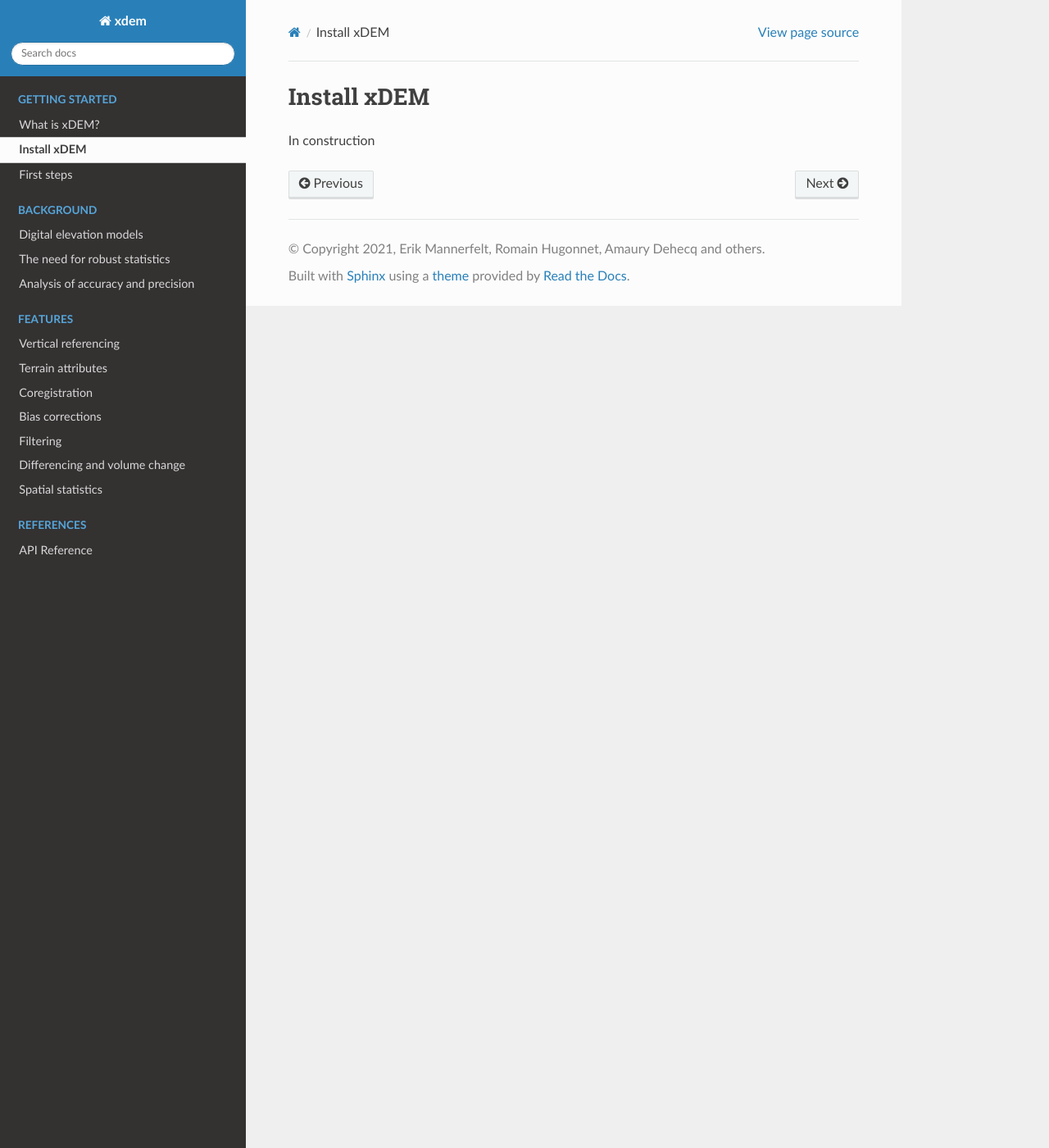
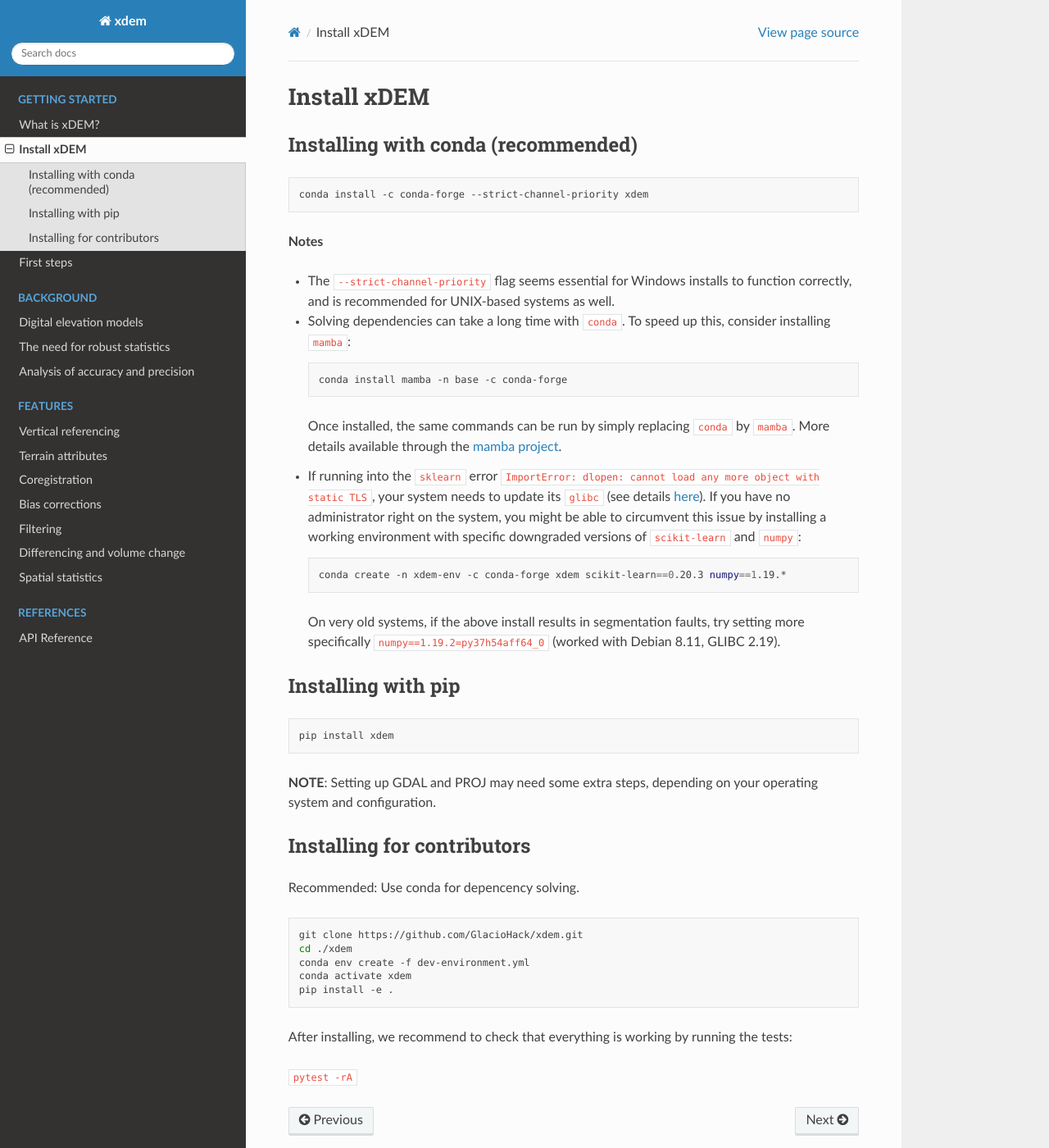
Before and after one commit to GlacioHack/xdem, a Sphinx documentation site: the page built from docs/source/install_xdem.rst, in a window 1280 px wide and 1400 px high. Shown: the whole window at 82% size. Built offline with Sphinx 7.4.7 and the Read the Docs theme 2.0.0, drawn with Linux system fonts in a browser that asks for light colours; pages that are not in the unit, such as notebooks, are missing from menus; the version number is read from the project's files by our own code.

Commit message:
Update install_xdem.rst

```diff
--- a/docs/source/install_xdem.rst
+++ b/docs/source/install_xdem.rst
@@ -3,4 +3,58 @@
 Install xDEM
 ============
 
-In construction
+Installing with conda (recommended)
+------------------------
+.. code-block:: bash
+
+  conda install -c conda-forge --strict-channel-priority xdem
+
+**Notes**
+
+- The ``--strict-channel-priority`` flag seems essential for Windows installs to function correctly, and is recommended for UNIX-based systems as well.
+
+- Solving dependencies can take a long time with ``conda``. To speed up this, consider installing ``mamba``:
+
+  .. code-block:: bash
+
+    conda install mamba -n base -c conda-forge
+
+  Once installed, the same commands can be run by simply replacing ``conda`` by ``mamba``. More details available through the `mamba project <https://github.com/mamba-org/mamba>`_.
+
+- If running into the ``sklearn`` error ``ImportError: dlopen: cannot load any more object with static TLS``, your system
+  needs to update its ``glibc`` (see details `here <https://github.com/scikit-learn/scikit-learn/issues/14485#issuecomment-822678559>`_).
+  If you have no administrator right on the system, you might be able to circumvent this issue by installing a working
+  environment with specific downgraded versions of ``scikit-learn`` and ``numpy``:
+
+  .. code-block:: bash
+
+    conda create -n xdem-env -c conda-forge xdem scikit-learn==0.20.3 numpy==1.19.*
+
+  On very old systems, if the above install results in segmentation faults, try setting more specifically
+  ``numpy==1.19.2=py37h54aff64_0`` (worked with Debian 8.11, GLIBC 2.19).
+
+Installing with pip
+-------------------
+
+.. code-block:: bash
+
+  pip install xdem
+
+**NOTE**: Setting up GDAL and PROJ may need some extra steps, depending on your operating system and configuration.
+
+
+Installing for contributors
+---------------------------
+Recommended: Use conda for depencency solving.
+
+.. code-block:: shell
+
+  git clone https://github.com/GlacioHack/xdem.git
+  cd ./xdem
+  conda env create -f dev-environment.yml
+  conda activate xdem
+  pip install -e .
+
+After installing, we recommend to check that everything is working by running the tests:
+
+``pytest -rA``
```
